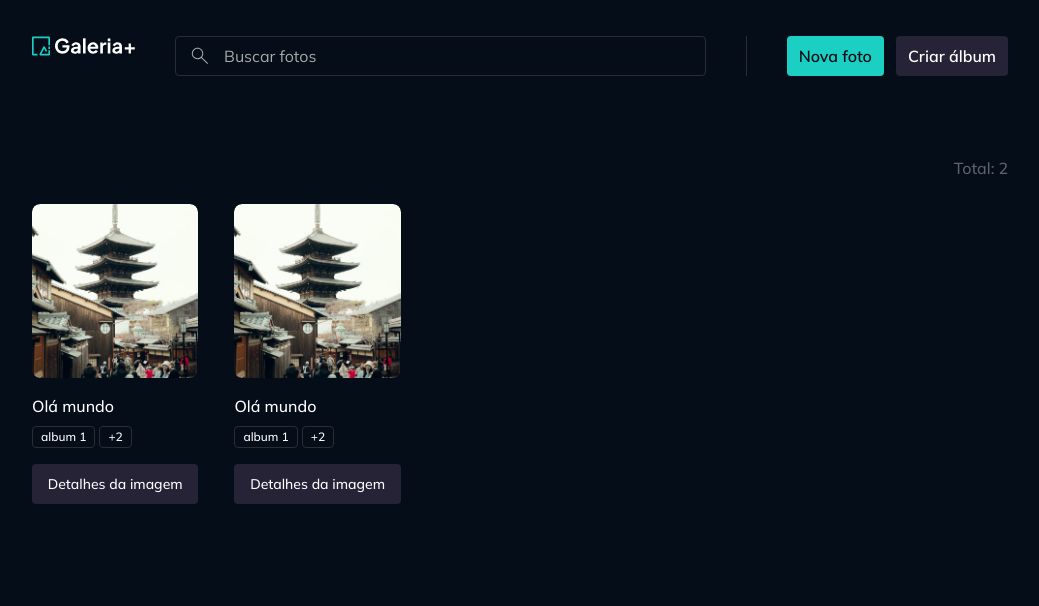
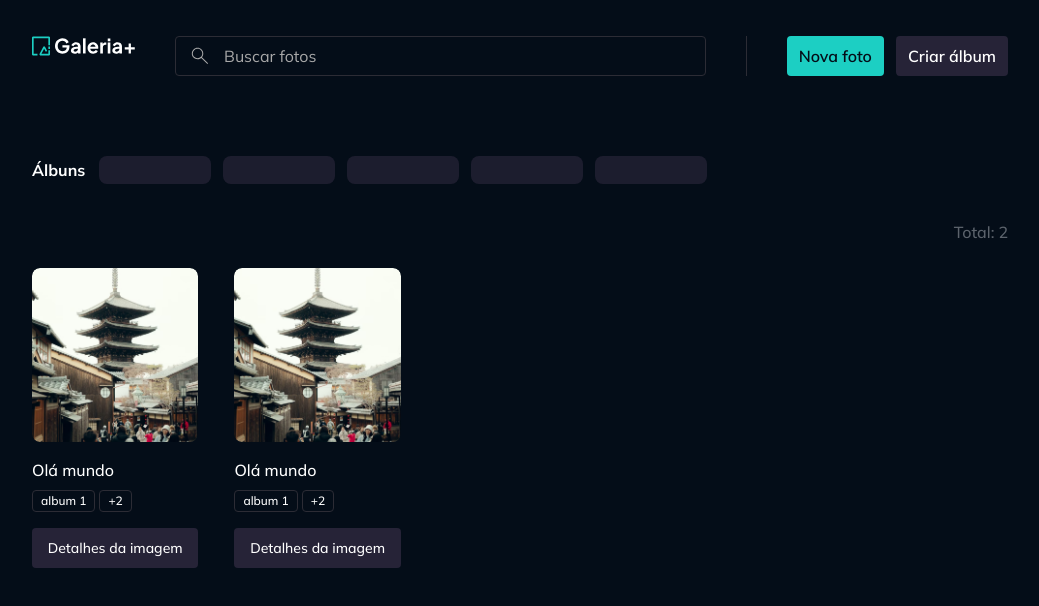
Before and after one commit to deniscapelete/rocket-gallery-plus, a React (Vite) app: page / in a window 1280 px wide. Shown: the top 606 px of the page, without its empty margins (120-1159 px from the left). Built offline with nearby package versions, Linux system fonts and the light colour scheme.

Commit message:
Mock do filtro por álbuns

```diff
--- /dev/null
+++ b/src/contexts/albums/components/albums-filter.tsx
@@ -0,0 +1,45 @@
+import Button from "../../../components/button";
+import Skeleton from "../../../components/skeleton";
+import Text from "../../../components/text";
+import type { Album } from "../models/album";
+import cx from "classnames"
+
+interface AlbumsFilterProps extends React.ComponentProps<"div"> {
+  albums: Album[],
+  loading?: boolean
+}
+
+export default function AlbumsFilter({ albums, loading, className, ...props }: AlbumsFilterProps) {
+
+  return (
+    <div
+      className={cx("flex items-center gap-3.5 overflow-x-auto", className)}
+      {...props}
+    >
+      <Text variant="heading-small">Álbuns</Text>
+      <div className="flex gap-3">
+
+        {!loading && (
+          <>
+            <Button size="sm" className="cursor-pointer" variant="primary">
+              Todos
+            </Button>
+            {albums.map(album =>
+              <Button key={album.id} size="sm" className="cursor-pointer" variant="ghost">
+                {album.title}
+              </Button>
+            )}
+          </>
+        )}
+
+        {loading &&
+          Array.from({ length: 5 }).map((_, index) =>
+            <Skeleton
+              key={`album-button-loading-${index}`}
+              className="w-28 h-7"
+            />
+          )}
+      </div>
+    </div>
+  )
+}
--- a/src/pages/page-home.tsx
+++ b/src/pages/page-home.tsx
@@ -1,9 +1,20 @@
 import Container from "../components/container"
+import AlbumsFilter from "../contexts/albums/components/albums-filter"
 import PhotosList from "../contexts/photos/components/photos-list"
 
 export default function PageHome() {
   return (
     <Container>
+      <AlbumsFilter
+        albums={[
+          { id: '321', title: "album 1" },
+          { id: '322', title: "album 2" },
+          { id: '323', title: "album 3" }
+        ]}
+        className="mb-9"
+        loading
+      />
+
       <PhotosList photos={[
         {
           id: '123',
```
